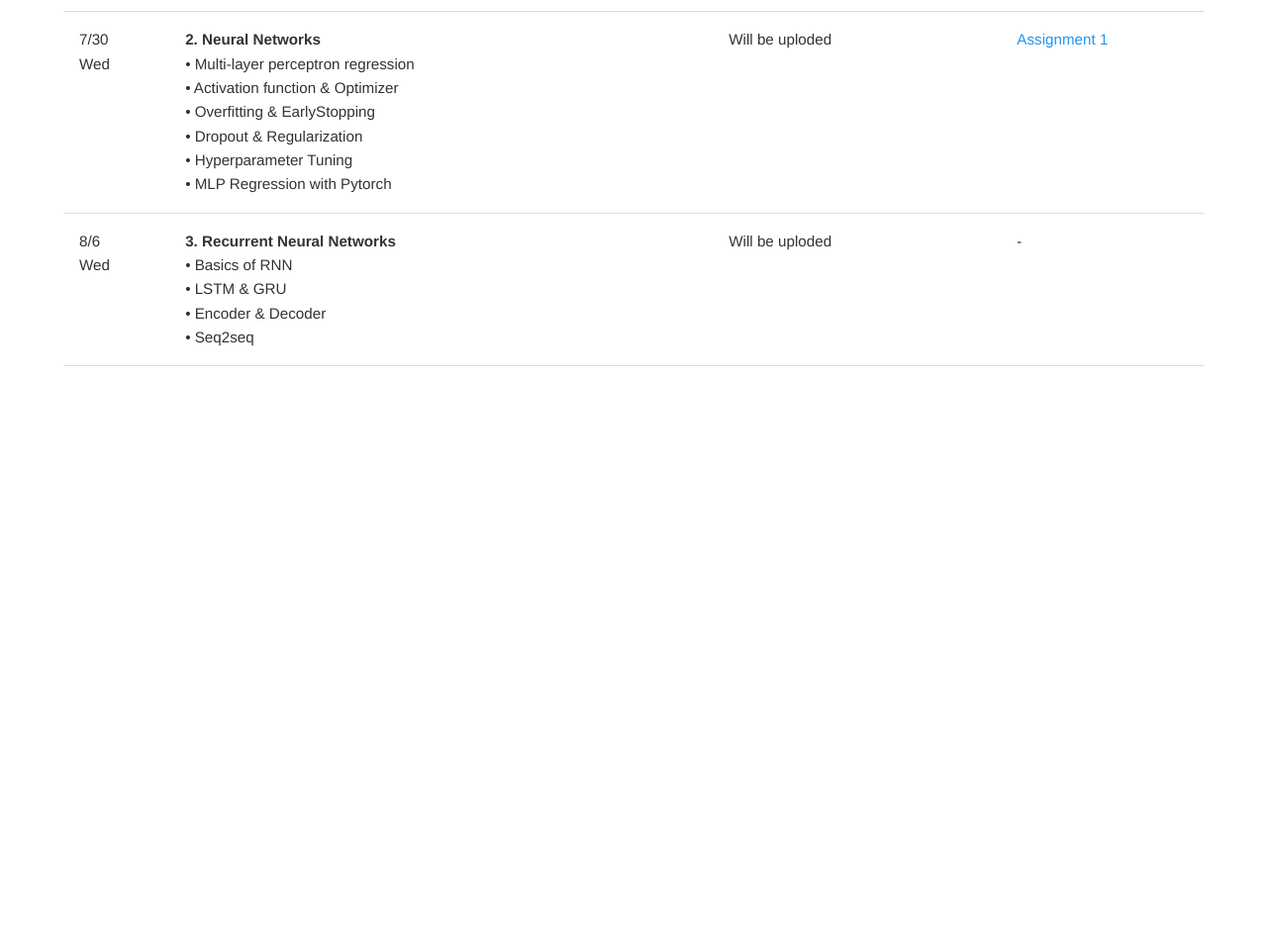
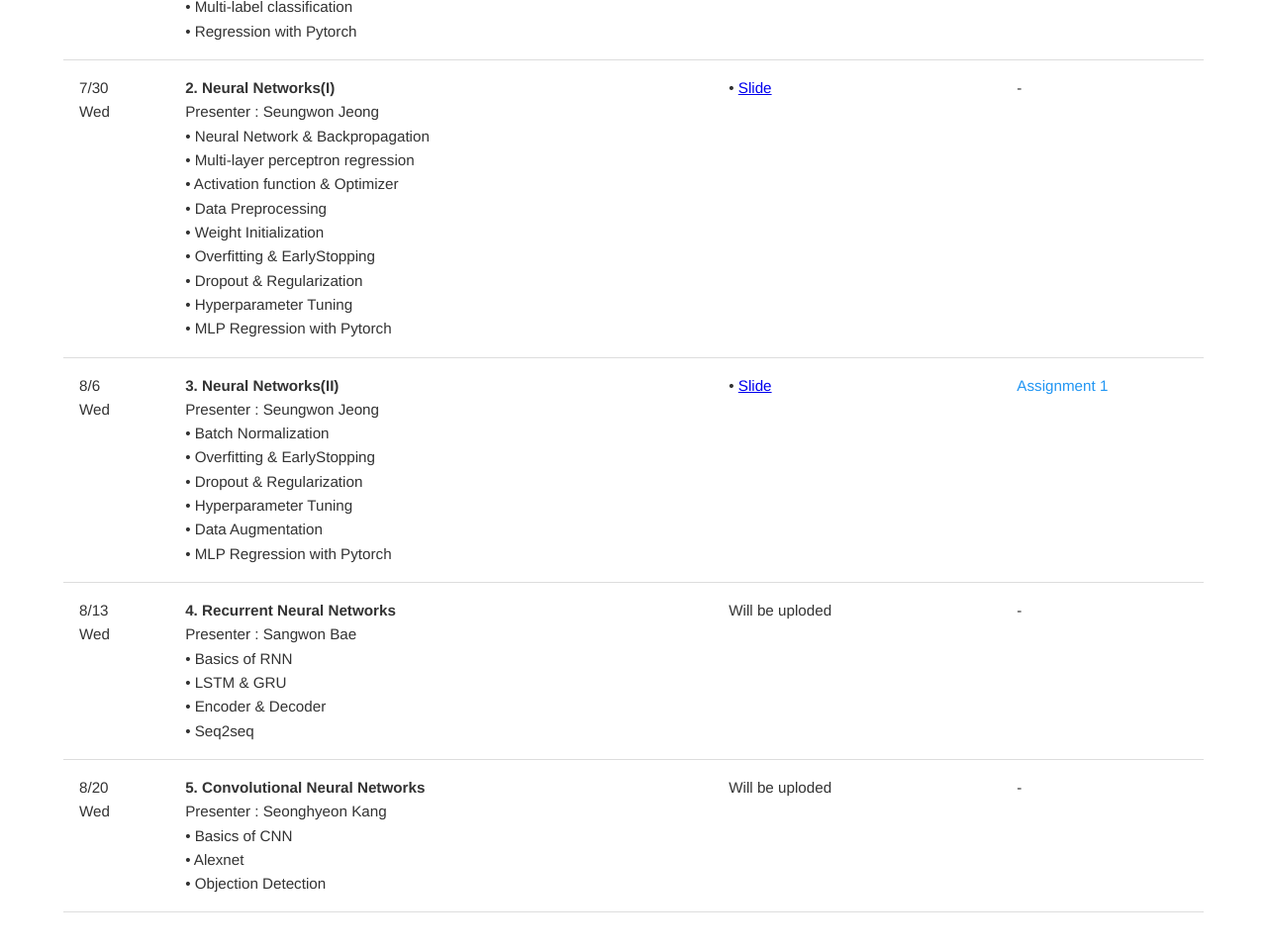
Before and after one commit to sjeong9760/2025SonLab_AI_Tutorial, a plain HTML site: page index.html in a window 1280 px wide. Shown: the part 2190-3151 px from the top of the page at 99% size. Before the commit the page ends 2608 px from the top, so only its background shows below. Drawn offline with Linux system fonts and the light colour scheme.

Commit message:
250806_study

```diff
--- a/index.html
+++ b/index.html
@@ -59,6 +59,7 @@
         <tr>
           <td>7/21<br>Mon</td>
           <td><strong>0. Study Introduction</strong><br>
+            Presenter : Seungwon Jeong <br>
             • Introduction to machine learning<br>
             • Setup for practical sessions(Install Pytorch)<br>
           <td>• <a href="https://youtu.be/G-ACdjG6y94" target="_blank">0.Introduction Video</a><br>• <a href="https://drive.google.com/file/d/1UdbVYNgj6BUnaF3jisNPqJiJ1X0YK-cJ/view?usp=drive_link" target="_blank">Slide</a></td>
@@ -67,6 +68,7 @@
         <tr>
           <td>7/23<br>Wed</td>
           <td><strong>1. Machine learning basics</strong><br>
+            Presenter : Seungwon Jeong <br>
             • Overview of (statistical) machine learning<br>
             • Linear Regression & logistic regression<br>
             • Multi-label classification<br>
@@ -76,23 +78,51 @@
         </tr>
         <tr>
           <td>7/30<br>Wed</td>
-          <td><strong>2. Neural Networks</strong><br>
+          <td><strong>2. Neural Networks(I)</strong><br>
+            Presenter : Seungwon Jeong <br>
+            • Neural Network & Backpropagation <br>
             • Multi-layer perceptron regression<br>
             • Activation function & Optimizer<br>
+            • Data Preprocessing <br>
+            • Weight Initialization <br>
             • Overfitting & EarlyStopping<br>
             • Dropout & Regularization<br>
             • Hyperparameter Tuning<br>
             • MLP Regression with Pytorch<br>
-          <td>Will be uploded</td>
+          <td>• <a href="https://drive.google.com/file/d/1ufjQmKR6iKSt_zQlhL_H69mcvbxb-oT3/view?usp=drive_link" target="_blank">Slide</a></td>
+          <td>-</td>
+        </tr>
+        <tr>
+          <td>8/6<br>Wed</td>
+          <td><strong>3. Neural Networks(II)</strong><br>
+            Presenter : Seungwon Jeong <br>
+            • Batch Normalization <br>
+            • Overfitting & EarlyStopping<br>
+            • Dropout & Regularization<br>
+            • Hyperparameter Tuning<br>
+            • Data Augmentation<br>
+            • MLP Regression with Pytorch<br>
+          <td>• <a href="https://drive.google.com/file/d/1D7UCLxoVd5WV_8J8TL6DlbBJRkMlTdLR/view?usp=drive_link" target="_blank">Slide</a></td>
           <td class="due">Assignment 1</td>
         </tr>
         <tr>
-          <td>8/6<br>Wed</td>
-          <td><strong>3. Recurrent Neural Networks</strong><br>
+          <td>8/13<br>Wed</td>
+          <td><strong>4. Recurrent Neural Networks</strong><br>
+            Presenter : Sangwon Bae <br>
             • Basics of RNN <br>
             • LSTM & GRU <br>
             • Encoder & Decoder<br>
             • Seq2seq<br>
+          <td>Will be uploded</td>
+          <td >-</td>
+        </tr>
+        <tr>
+          <td>8/20<br>Wed</td>
+          <td><strong>5. Convolutional Neural Networks</strong><br>
+            Presenter : Seonghyeon Kang <br>
+            • Basics of CNN <br>
+            • Alexnet <br>
+            • Objection Detection<br>
           <td>Will be uploded</td>
           <td >-</td>
         </tr>
```
